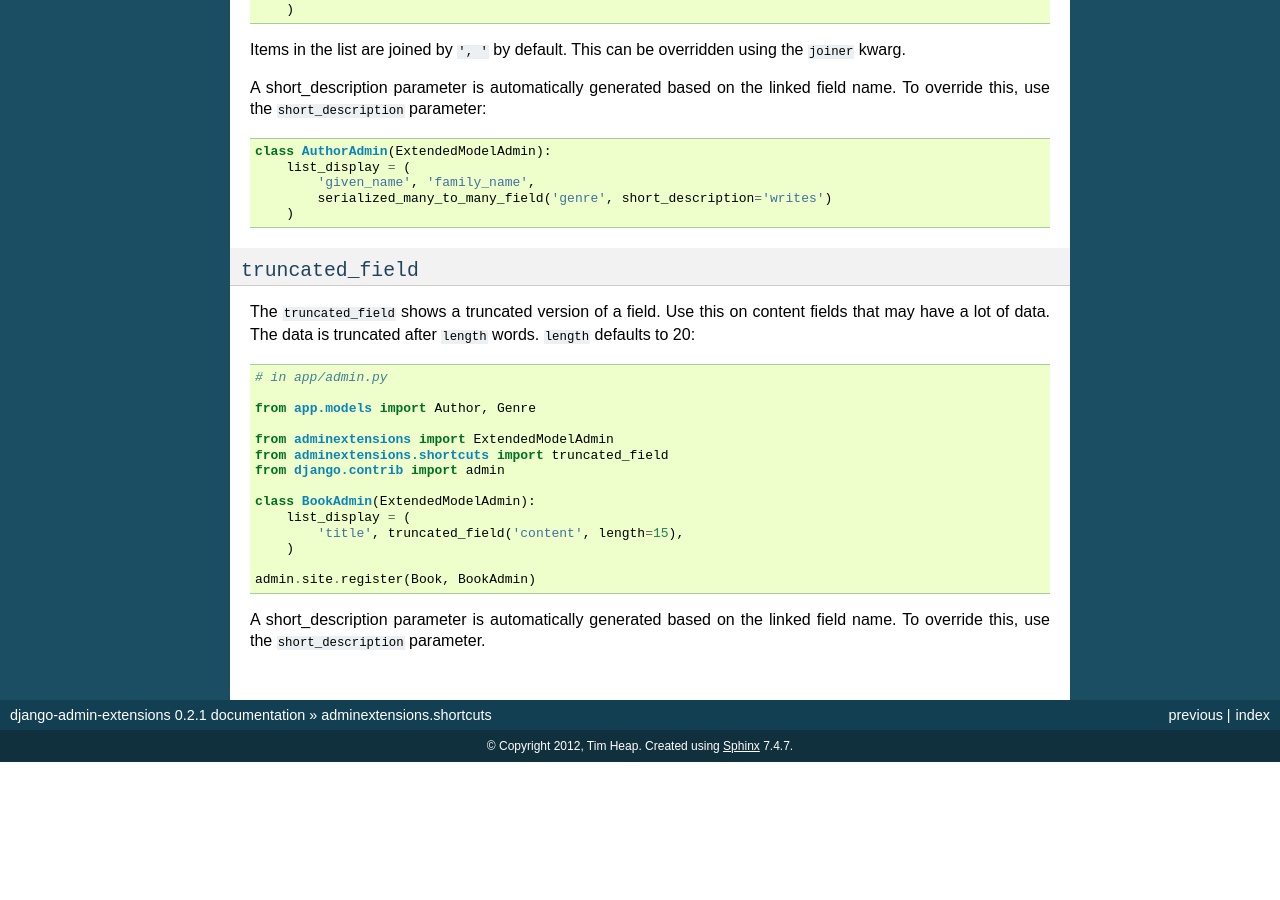
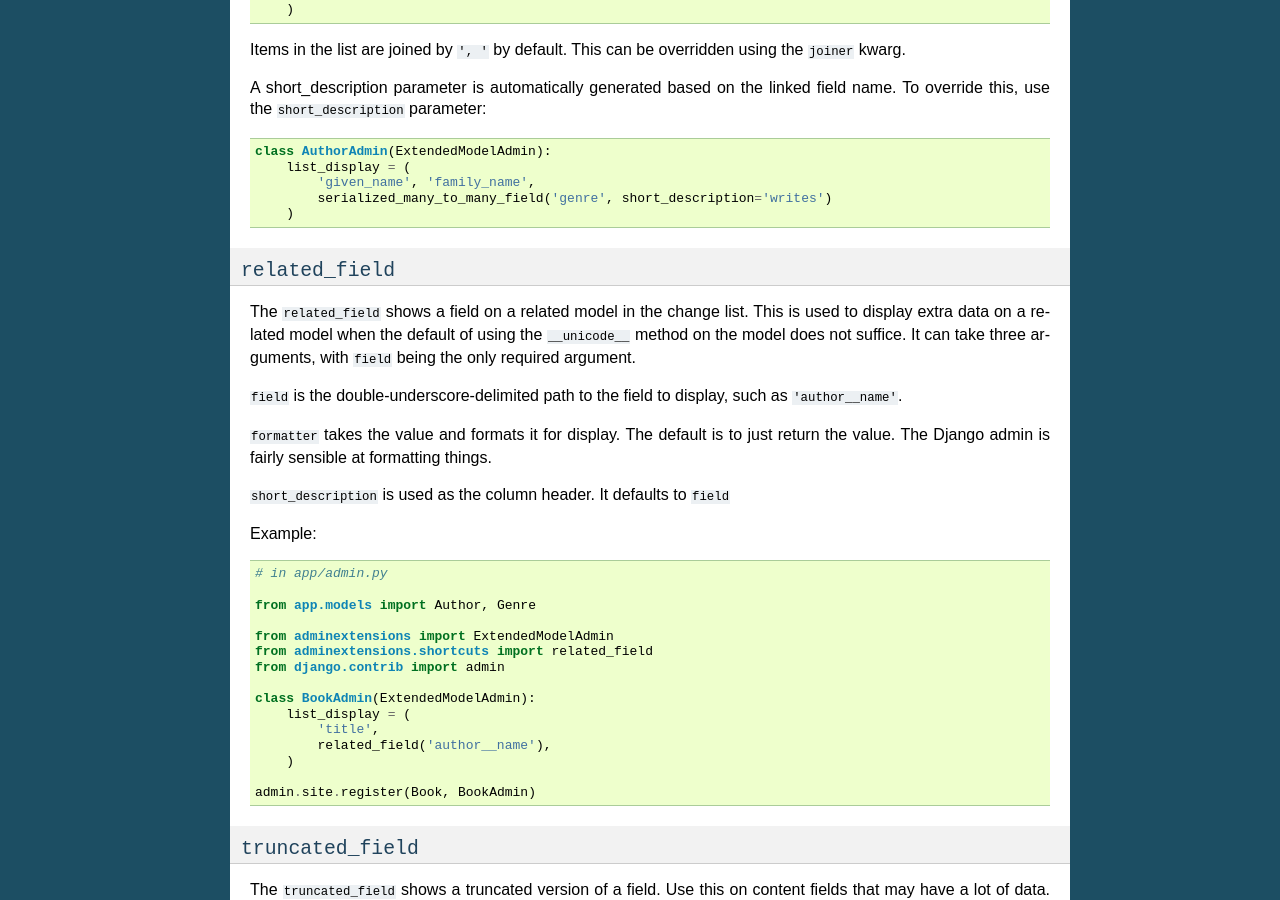
Before and after one commit to ionata-archive/django-admin-extensions, a Sphinx documentation site: the page built from docs/shortcuts.rst, in a window 1280 px wide and 900 px high, scrolled down 2549 px. Built offline with Sphinx 7.4.7, drawn with Linux system fonts in a browser that asks for light colours; before the commit the page ends 3311 px from its top, so only the background shows below that.

Commit message:
Added docs for `related_field` shortcut

```diff
--- a/docs/shortcuts.rst
+++ b/docs/shortcuts.rst
@@ -177,6 +177,41 @@ field name. To override this, use the ``short_description`` parameter::
 
 .. _shortcuts.truncated_field:
 
+``related_field``
+===================
+
+The ``related_field`` shows a field on a related model in the change list.
+This is used to display extra data on a related model when the default of
+using the ``__unicode__`` method on the model does not suffice.  It can take
+three arguments, with ``field`` being the only required argument.
+
+``field`` is the double-underscore-delimited path to the field to display,
+such as ``'author__name'``.
+
+``formatter`` takes the value and formats it for display. The default is to
+just return the value. The Django admin is fairly sensible at formatting
+things.
+
+``short_description`` is used as the column header. It defaults to ``field``
+
+Example::
+
+    # in app/admin.py
+
+    from app.models import Author, Genre
+
+    from adminextensions import ExtendedModelAdmin
+    from adminextensions.shortcuts import related_field
+    from django.contrib import admin
+
+    class BookAdmin(ExtendedModelAdmin):
+        list_display = (
+            'title',
+            related_field('author__name'),
+        )
+
+    admin.site.register(Book, BookAdmin)
+
 ``truncated_field``
 ===================
 
```
